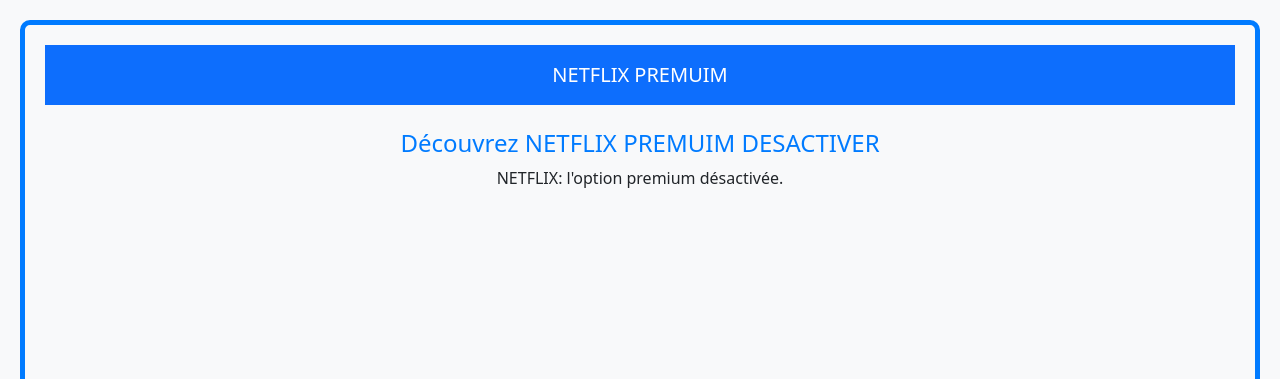
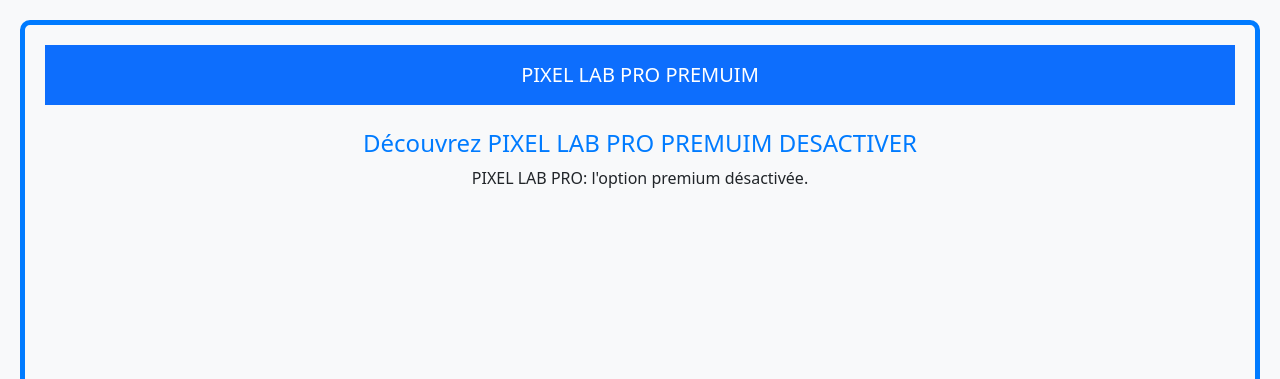
Before and after one commit to SOMADJAGO/Pixel-lab-Pro, a plain HTML site: page index.html in a window 1280 px wide. Shown: the top 379 px of the page. Drawn offline with nearby package versions, Linux system fonts and the light colour scheme.

Commit message:
Update index.html

```diff
--- a/index.html
+++ b/index.html
@@ -89,14 +89,14 @@
     <!-- Barre de navigation -->
     <nav class="navbar navbar-dark bg-primary">
         <div class="container text-center">
-            <a class="navbar-brand mx-auto" href="#">NETFLIX PREMUIM</a>
+            <a class="navbar-brand mx-auto" href="#">PIXEL LAB PRO PREMUIM</a>
         </div>
     </nav>
 
     <!-- Section principale -->
     <header class="container mt-4">
-        <h1>Découvrez NETFLIX PREMUIM DESACTIVER</h1>
-        <p>NETFLIX: l'option premium désactivée.</p> <br>
+        <h1>Découvrez PIXEL LAB PRO PREMUIM DESACTIVER</h1>
+        <p>PIXEL LAB PRO: l'option premium désactivée.</p> <br>
         <img src="netflix.jpg" class="app-image img-fluid" alt="Capture d'écran de l'application">
         <br>
         <!-- Bouton vers la page de téléchargement -->
```
